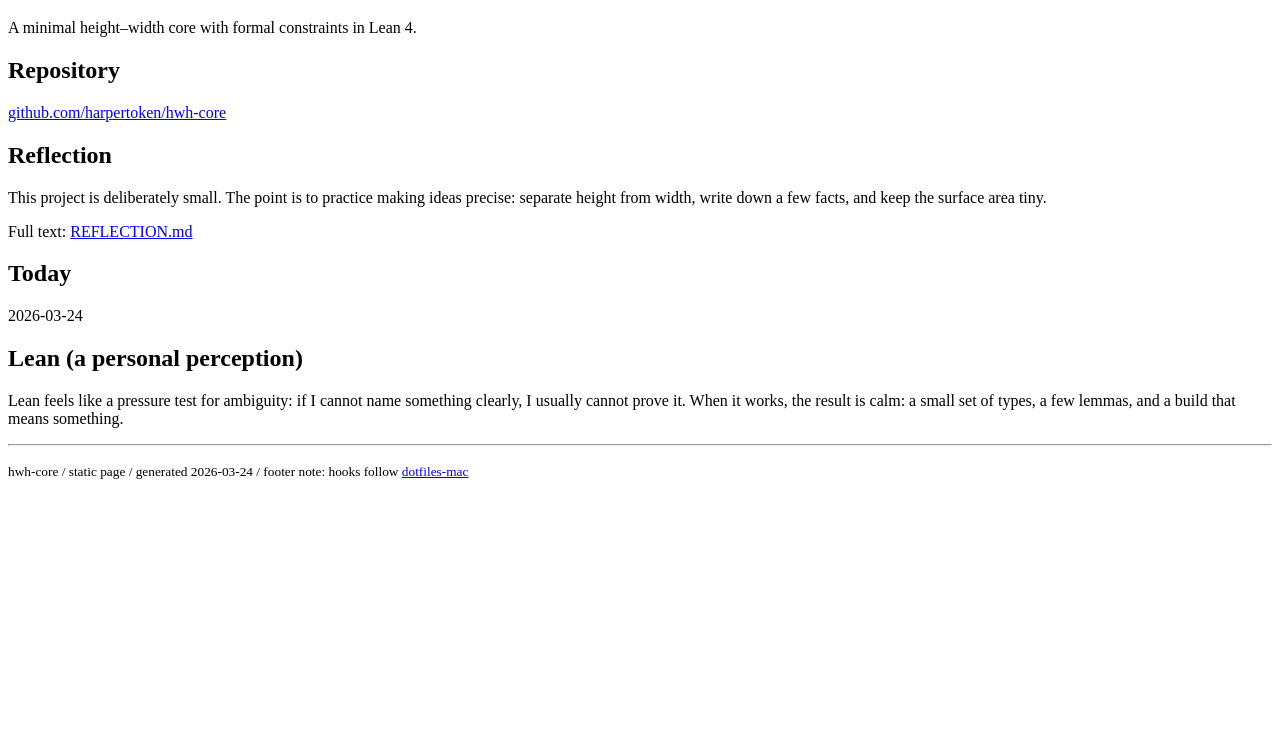
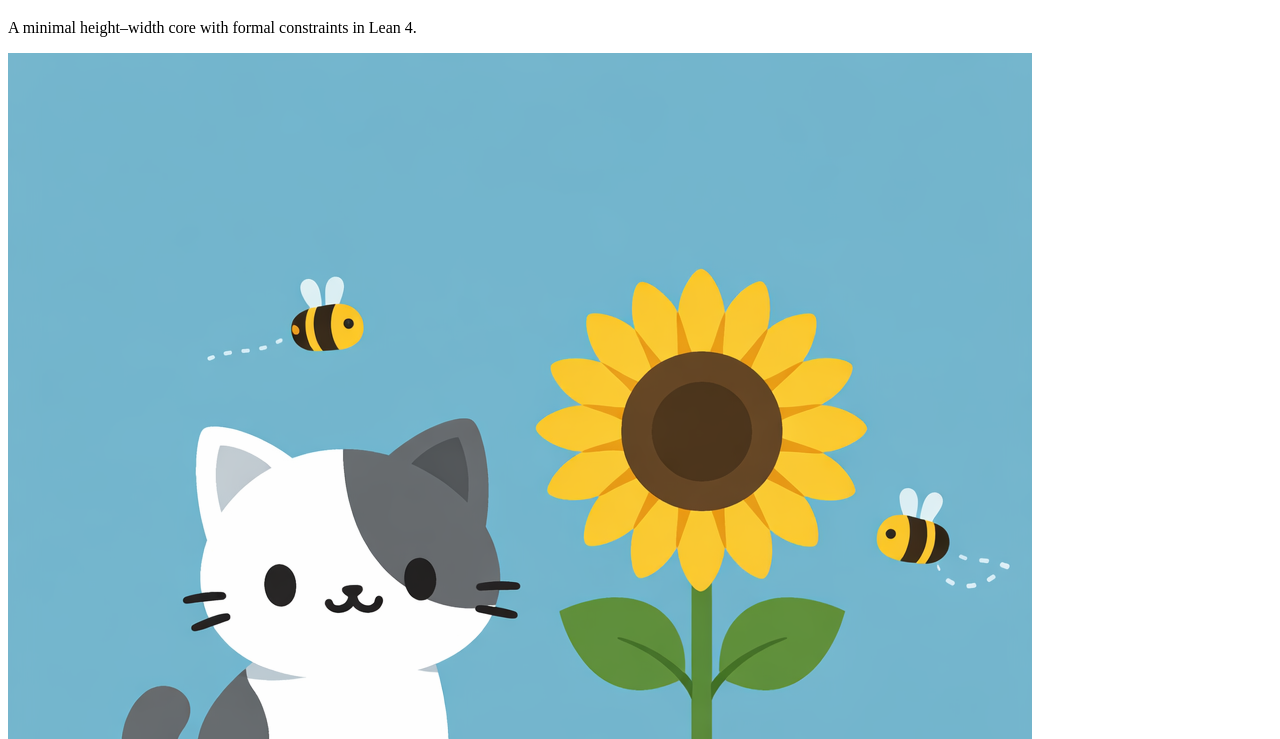
Before and after one commit to harpertoken/hwh-core, a plain HTML site: page site/index.html in a window 1280 px wide. Shown: the part 61-800 px from the top of the page. Drawn offline with Linux system fonts and the light colour scheme.

Commit message:
docs: include cover image

```diff
--- a/site/index.html
+++ b/site/index.html
@@ -10,6 +10,10 @@
       <h1>hwh-core</h1>
 
       <p>A minimal height–width core with formal constraints in Lean 4.</p>
+
+      <p>
+        <img src="assets/cover.png" alt="hwh-core cover image" />
+      </p>
 
       <h2>Repository</h2>
       <p>
```
Also changed, not shown: site/assets/cover.png (added).
